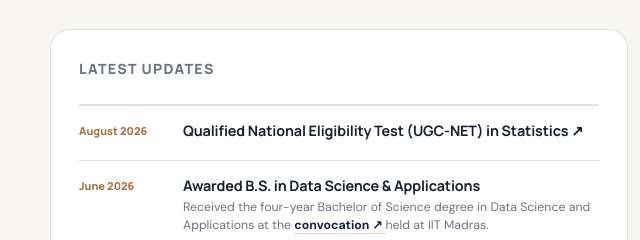
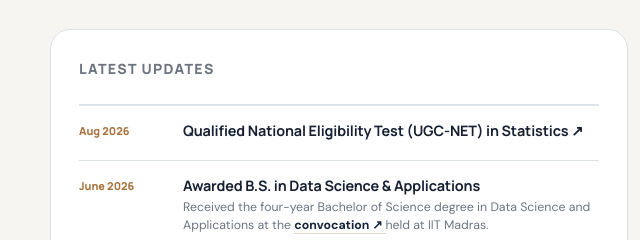
Before and after one commit to HariPrapan/hariprapan.github.io, a plain HTML site: page index.html in a window 1280 px wide. Shown: the part 900-1140 px from the top of the page, 0-640 px from the left. Drawn offline with Linux system fonts and the light colour scheme.

Commit message:
Update index.html

```diff
--- a/index.html
+++ b/index.html
@@ -33,7 +33,7 @@
        <div class="compact-list">
 
         <article class="compact-row">
-    <time>August 2026</time>
+    <time>Aug 2026</time>
     <div>
       <h3>
         Qualified National Eligibility Test (UGC-NET) in <a href="https://ugcnetonline.in/NTA_All_R_Syllabus/107/Syllabus_Statistics_UGC_NET_English.pdf">Statistics ↗ </a>
```
